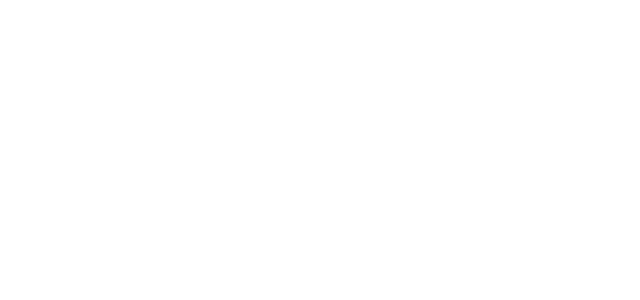
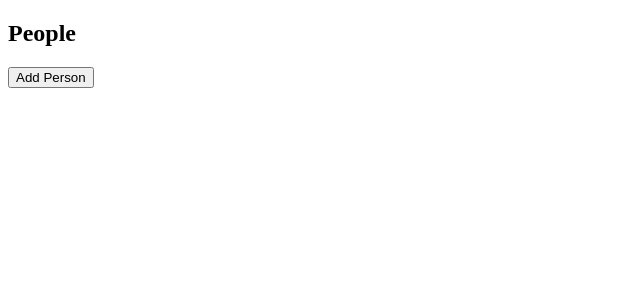
Before and after one commit to dylan-marx/trip-divisor, a React (Vite) app: page / in a window 1280 px wide. Shown: the top 300 px of the page, without its empty margins (0-640 px from the left). Built offline with nearby package versions, Linux system fonts and the light colour scheme.

Commit message:
Added initial add account functionality

```diff
--- a/src/App.tsx
+++ b/src/App.tsx
@@ -1,7 +1,9 @@
+import AccountCreation from "./Components/AccountCreation"
+
 function App() {
   return (
     <>
-
+      <AccountCreation />
     </>
   )
 }
--- /dev/null
+++ b/src/Components/AccountCreation.tsx
@@ -0,0 +1,49 @@
+import { ChangeEvent, FC, useState } from 'react';
+
+const AccountCreation: FC = () => {
+    let [names, setNames] = useState<string[]>([]);
+    let [newName, setNewName] = useState<string>('');
+    let [addingName, setAddingName] = useState<boolean>(false);
+
+    const handleInputChange = (event: ChangeEvent<HTMLInputElement>) => {
+        setNewName(event.target.value);
+    }
+
+    const addName = () => {
+        if (newName.trim() !== '') {
+            setNames([...names, newName]);
+            setNewName('');
+            setAddingName(false);
+        }
+    }
+
+    return (
+        <div className='account-creation-container'>
+            <h2>People</h2>
+            {
+                addingName ? (
+                    <div>
+                        <input type='text' id='new-account' onChange={handleInputChange} value={newName}></input>
+                        <button onClick={addName}>Add</button>
+                        <button onClick={() => setAddingName(false)}>Cancel</button>
+                    </div>
+                ) : (
+                    <button onClick={() => setAddingName(true)}>Add Person</button>
+                )
+
+            }
+
+            {
+                names.map((name, index) => {
+                    return (
+                        <div>
+                            {name}
+                        </div>
+                    )
+                })
+            }
+        </div>
+    );
+}
+
+export default AccountCreation;
--- /dev/null
+++ b/src/Components/Styling/AccountCreation.css
@@ -0,0 +1,3 @@
+.account-creation-container {
+    border: 1px solid;
+}
```
